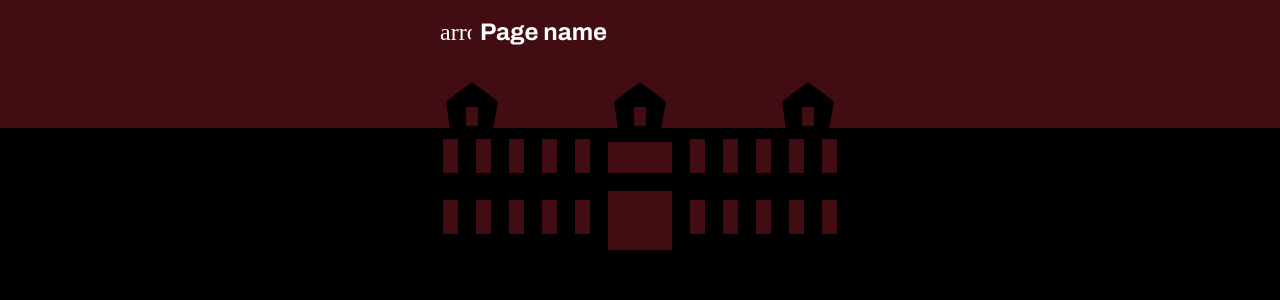
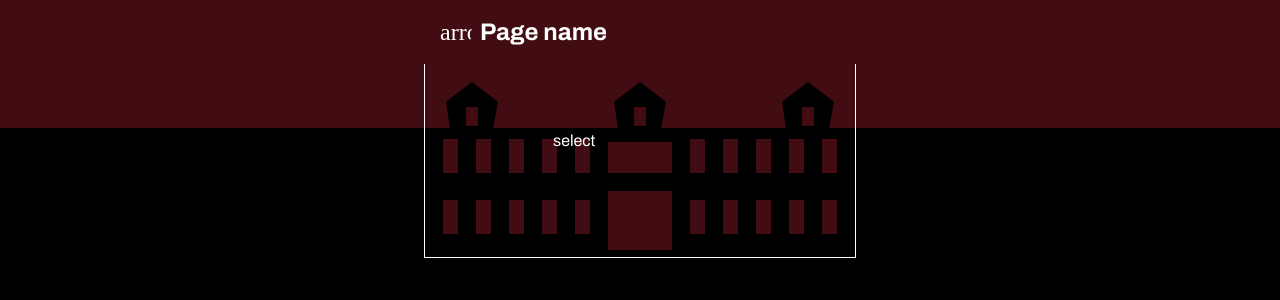
Before and after one commit to esc-chula/intania-expo-2025, a Next.js app: page / in a window 1280 px wide. Shown: the top 300 px of the page. Built offline with nearby package versions, Linux system fonts and the light colour scheme.

Commit message:
- add Select.tsx - add Menu.tsx - add MenuItem.tsx

```diff
--- /dev/null
+++ b/app/components/Menu.tsx
@@ -0,0 +1,20 @@
+import cn from "@/lib/helpers/cn";
+import { StyleableFC } from "@/lib/types/misc";
+
+/**
+ * A container of menu items.
+ *
+ * @param children menu iterms
+ */
+const Menu: StyleableFC<{
+  children: React.ReactNode;
+}> = ({ children, className, style }) => (
+  <div
+    className={cn(`iex-menu flex-col items-center justify-center`, className)}
+    style={style}
+  >
+    {children}
+  </div>
+);
+
+export default Menu;
--- /dev/null
+++ b/app/components/Select.tsx
@@ -0,0 +1,64 @@
+"use client";
+import React, { createContext } from "react";
+import cn from "@/lib/helpers/cn";
+import { StyleableFC } from "@/lib/types/misc";
+import { useState } from "react";
+import Menu from "@/app/components/Menu";
+
+/**
+ * A container of menu items.
+ *
+ * @param children Menu items. All items should have thier value set.
+ * @param value The value of this controlled input. In this case, the value(s) of the selected menu item(s).
+ * @param onChange Called when this controlled input changes.
+ * @param maxChoice Limits the number of choices selected. If > 1, checkboxes appear.
+ */
+interface SelectContextType {
+  value: string | string[];
+  handleSelect: (selectedValue: string) => void;
+  maxChoices?: number | null;
+}
+
+const SelectContext = createContext<SelectContextType>({
+  value: "",
+  handleSelect: () => {},
+  maxChoices: 1,
+});
+
+const Select: StyleableFC<{
+  children: React.ReactNode;
+  value: string | string[];
+  onChange: (value: string | string[]) => void;
+  maxChoices?: number | null;
+}> = ({ children, value, onChange, maxChoices = 1, className, style }) => {
+  const [isMenuOpen, setIsMenuOpen] = useState(false);
+
+  const handleSelect = (selectedValue: string) => {
+    // set the selected value in the field when an option is selected.
+    onChange(selectedValue);
+    setIsMenuOpen(false);
+  };
+
+  const toggleMenu = () => {
+    setIsMenuOpen((prev) => !prev);
+  };
+
+  return (
+    <SelectContext.Provider value={{ value, handleSelect, maxChoices }}>
+      <div>
+        <div
+          onClick={toggleMenu}
+          className={cn("iex-select flex h-4 border p-32", className)}
+          style={style}
+        >
+          {value || "select an option"}
+        </div>
+
+        {isMenuOpen && <Menu className={cn("iex-menu")}>{children}</Menu>}
+      </div>
+    </SelectContext.Provider>
+  );
+};
+
+export { SelectContext };
+export default Select;
--- a/app/page.tsx
+++ b/app/page.tsx
@@ -1,6 +1,10 @@
+"use client";
 import Button from "@/app/components/Button";
 import Icon from "@/app/components/Icon";
 import TopAppBar from "@/app/components/TopAppBar";
+import MenuItem from "@/app/components/MenuItem";
+import Menu from "@/app/components/Menu";
+import Select from "./components/Select";
 
 export default function Home() {
   return (
@@ -11,6 +15,13 @@ export default function Home() {
         </Button>
         <h1>Page name</h1>
       </TopAppBar>
+      <Select value="select" onChange={() => {}}>
+        <Menu className="p-16">
+          <MenuItem value="1">นักเรียน/นักศึกษา</MenuItem>
+          <MenuItem value="2">นักศึกษาต่างมหาลัย</MenuItem>
+          <MenuItem value="3">นิสิตปัจจุบัน</MenuItem>
+        </Menu>
+      </Select>
     </div>
   );
 }
```
